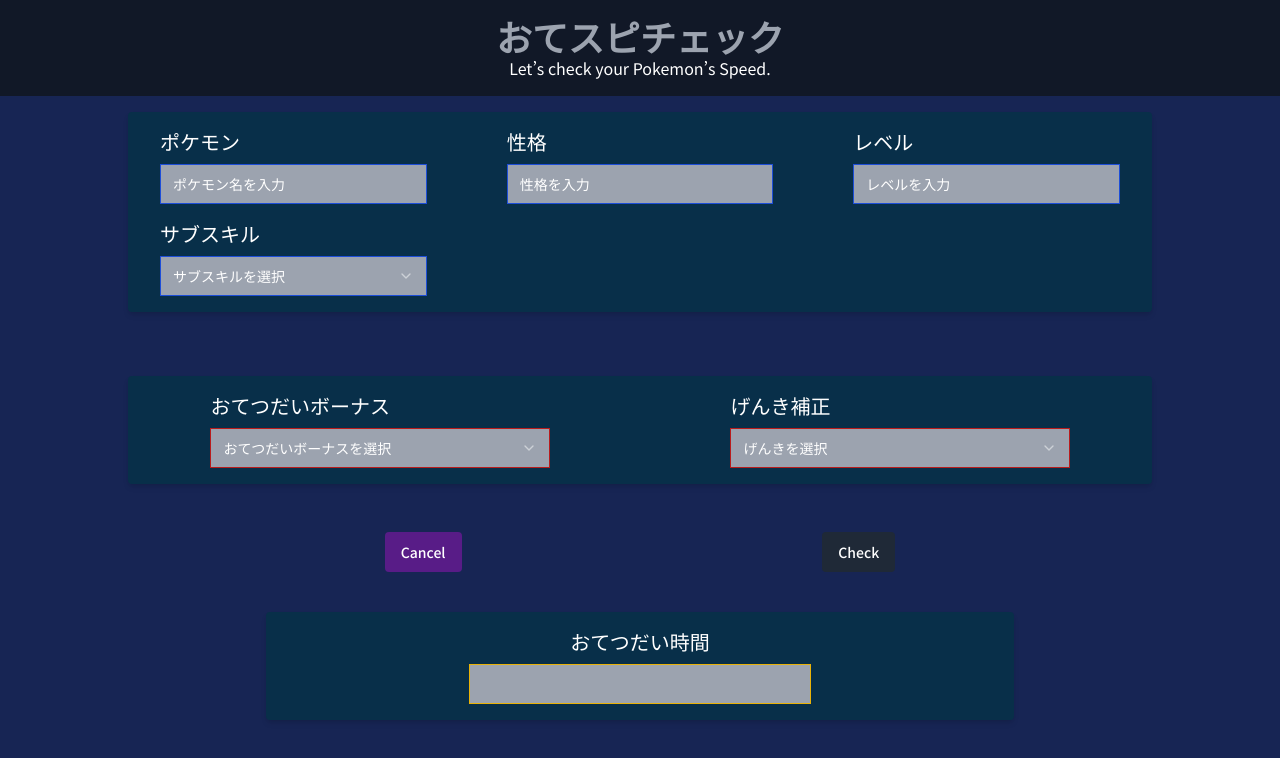
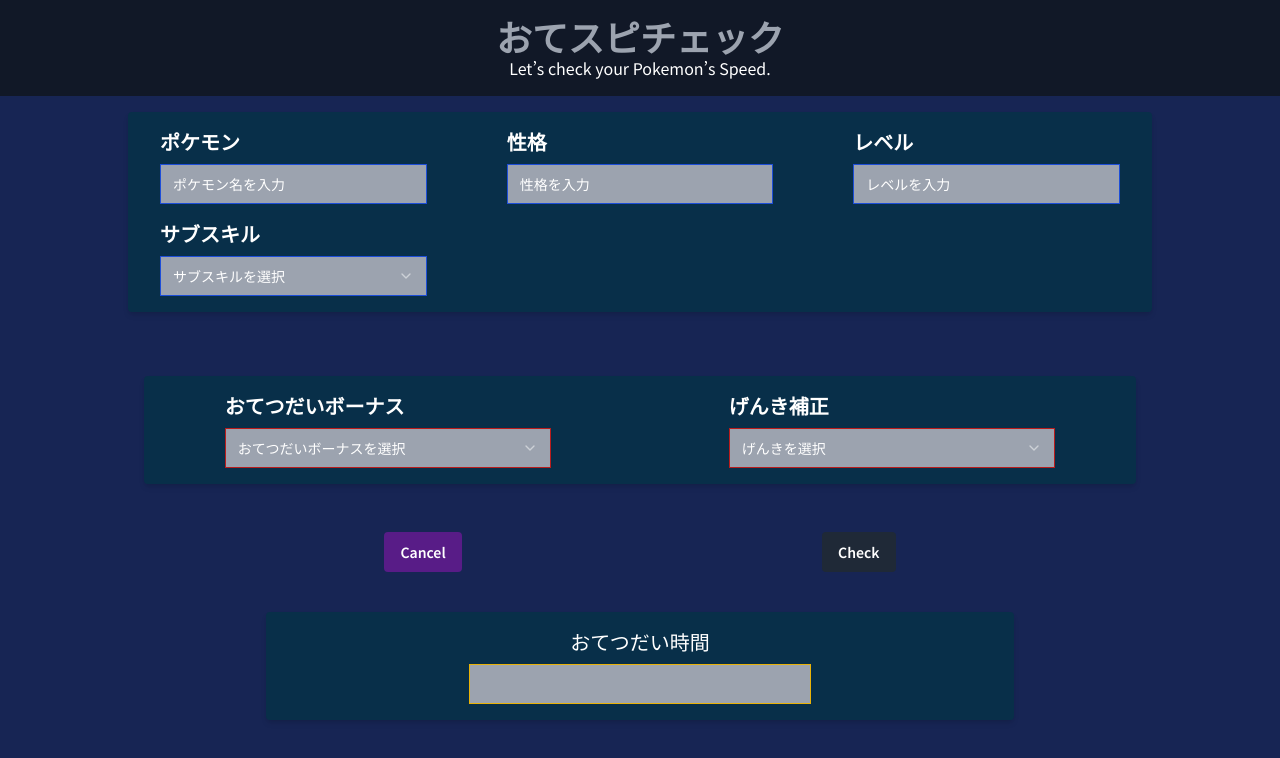
Before and after one commit to Sug1re/PokemonSleep_HelpSpeed, a Next.js app: page / in a window 1280 px wide. Shown: the top 758 px of the page. Built offline with nearby package versions, Linux system fonts and the light colour scheme.

Commit message:
CSSv-1.3

```diff
--- a/app/components/Bonuss.tsx
+++ b/app/components/Bonuss.tsx
@@ -37,7 +37,7 @@
   };
   return (
     <div className="flex flex-col space-y-2 container md:w-4/5">
-        <Label className="text-xl text-white" htmlFor="pokemonBonuss">
+        <Label className="text-xl text-white font-semibold" htmlFor="pokemonBonuss">
           おてつだいボーナス
         </Label>
         <Select onValueChange={handlePokemonBonussChange}  >
--- a/app/components/Energy.tsx
+++ b/app/components/Energy.tsx
@@ -37,7 +37,7 @@
 
   return (
     <div className="flex flex-col space-y-2 container md:w-4/5">
-        <Label className="text-xl text-white " htmlFor="pokemonEnergy">
+        <Label className="text-xl text-white font-semibold" htmlFor="pokemonEnergy">
           げんき補正
         </Label>
         <Select onValueChange={handlePokemonBonussChange}>
--- a/app/components/Skill.tsx
+++ b/app/components/Skill.tsx
@@ -35,7 +35,7 @@
 
   return (
       <div className=" flex flex-col space-y-2 container">
-        <Label className="text-xl text-white" htmlFor="pokemonSkill">
+        <Label className="text-xl text-white font-semibold" htmlFor="pokemonSkill">
           サブスキル
         </Label>
         <Select onValueChange={handlePokemonSkillChange} >
--- a/app/page.tsx
+++ b/app/page.tsx
@@ -342,7 +342,10 @@
         <div className="p-4 sm:py-4 sm:px-12 md:px-16 lg:px-32">
           <div className="grid sm:grid-cols-3 gap-4 bg-sky-950 rounded shadow-md  py-4">
             <div className=" flex flex-col space-y-2 container">
-              <Label className="text-xl text-white" htmlFor="pokemonName">
+              <Label
+                className="text-xl text-white font-semibold"
+                htmlFor="pokemonName"
+              >
                 ポケモン
               </Label>
               <Input
@@ -356,7 +359,7 @@
             </div>
             <div className=" flex flex-col space-y-2 container">
               <Label
-                className="text-xl text-white"
+                className="text-xl text-white font-semibold"
                 htmlFor="pokemonPersonality"
               >
                 性格
@@ -371,7 +374,10 @@
               />
             </div>
             <div className=" flex flex-col space-y-2 container">
-              <Label className="text-xl text-white" htmlFor="pokemonLevel">
+              <Label
+                className="text-xl text-white font-semibold"
+                htmlFor="pokemonLevel"
+              >
                 レベル
               </Label>
               <Input
@@ -391,7 +397,7 @@
             </div>
           </div>
         </div>
-        <div className="p-4 sm:py-4 md:px-12 lg:px-32 container">
+        <div className="p-4 sm:py-4 sm:px-12 md:px-16 lg:px-36 ">
           <div className="grid sm:grid-cols-2 gap-4 shadow-md rounded bg-sky-950 py-4 my-8 ">
             <Bonuss
               pokemonBonuss={pokemonBonuss}
@@ -406,7 +412,7 @@
         <CardFooter className="flex justify-evenly">
           <div>
             <Button
-              className=" bg-purple-900 text-white rounded transform hover:bg-purple-800 hover:scale-90"
+              className=" bg-purple-900 text-white rounded transform hover:bg-purple-800 hover:scale-90 font-semibold"
               onClick={handleCancelButtonClick}
             >
               Cancel
@@ -414,7 +420,7 @@
           </div>
           <div>
             <Button
-              className=" bg-gray-800 text-white rounded transform hover:bg-gray-700 hover:scale-90"
+              className=" bg-gray-800 text-white rounded transform hover:bg-gray-700 hover:scale-90 font-semibold"
               onClick={handleCheckButtonClick}
             >
               Check
```
